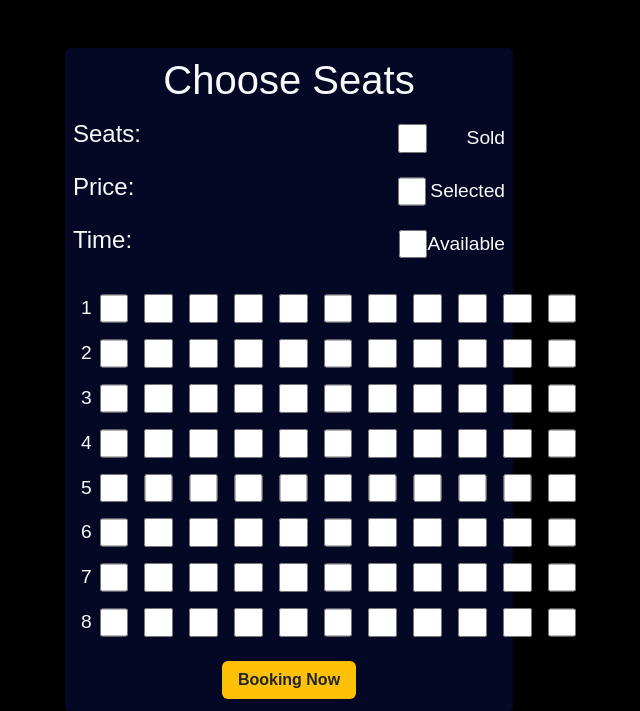
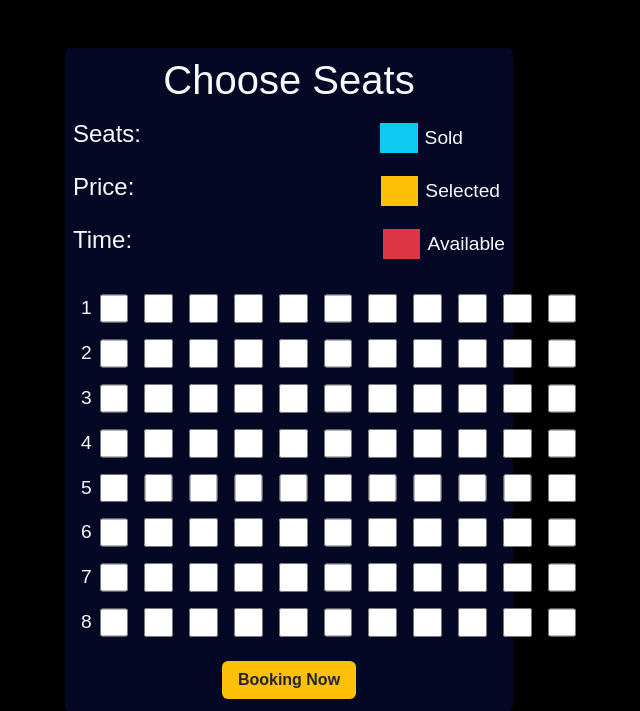
Before and after one commit to rienleam/MOVIES-TICKET-PROJECT, a PHP site: page /views/post/post.booking.view.php in a window 1280 px wide. Shown: the top 711 px of the page, without its empty margins (351-991 px from the left). Run offline with PHP 8.4, Linux system fonts and the light colour scheme; some libraries are stand-ins or nearby versions.

Commit message:
[MOV-70]Update some style

```diff
--- a/css/main.css
+++ b/css/main.css
@@ -158,17 +158,32 @@ hr{
     display: flex;
     justify-content: space-between;
 }
+
 .ckeckbox__box{
     accent-color: red;
 }
 .ckeckbox__box1{
     margin-right: 40px;
-    accent-color: orange;
 }
 .ckeckbox__box2{
     margin-right: 4px;
-    accent-color: red;
 }
-.ckeckbox__box3{
-    accent-color: blue;
+.fa-stop{
+    width: 30px;
+    height: 30px;
 }
+.fa-selected{
+    margin-right: 4px;
+}
+.fa-sold{
+    margin-right: 5px;
+}
+.sold{
+    margin-right: 42px;
+}
+.fa-available{
+    margin-right: 4px;
+}
+.select{
+    margin-right: 5px;
+}
--- a/views/partials/header.php
+++ b/views/partials/header.php
@@ -13,6 +13,7 @@
     <link rel="stylesheet" href="https://cdnjs.cloudflare.com/ajax/libs/font-awesome/4.7.0/css/font-awesome.min.css">
     <script src="https://cdn.jsdelivr.net/npm/bootstrap@5.3.0-alpha1/dist/js/bootstrap.bundle.min.js" integrity="sha384-w76AqPfDkMBDXo30jS1Sgez6pr3x5MlQ1ZAGC+nuZB+EYdgRZgiwxhTBTkF7CXvN" crossorigin="anonymous"></script>
     <link rel="stylesheet" href="views/css/footer.css">
+    <link rel="stylesheet" href="views\booking\style.css">
     <title>Home page</title>
     <?php
     ?>
--- a/views/post/post.booking.view.php
+++ b/views/post/post.booking.view.php
@@ -8,22 +8,19 @@ require '../partials/header.php';
     <div class="status_seats1 m-2">
         <h4>Seats: </h4>
         <label class="checkbox" for="myCheckboxId">
-            <input type="checkbox border border-danger" class="ckeckbox__input" id="myCheckboxId">
-            <input type="checkbox" class="ckeckbox__box1">Sold
+        <i class="fa fa-stop fa-sold bg-info text-info" aria-hidden="true"></i><span class="sold">Sold</span>
         </label>
     </div>
     <div class="status_seats2 m-2">
         <h4>Price: </h4>
         <label class="checkbox" for="myCheckboxId">
-            <input type="checkbox" class="ckeckbox__input" id="myCheckboxId">
-            <input type="checkbox" class="ckeckbox__box2">Selected
+        <i class="fa fa-stop fa-selected bg-warning text-warning" aria-hidden="true"></i><span class="select">Selected</span>
         </label>
     </div>
     <div class="status_seats3 m-2">
         <h4>Time: </h4>
         <label class="checkbox" for="myCheckboxId">
-            <input type="checkbox" class="ckeckbox__input" id="myCheckboxId">
-            <input type="checkbox" class="ckeckbox__box3">Available
+        <i class="fa fa-stop fa-available bg-danger text-danger" aria-hidden="true"></i><span class="available">Available</span>
         </label>
     </div>
     <div class="checkboxs m-3">
```
